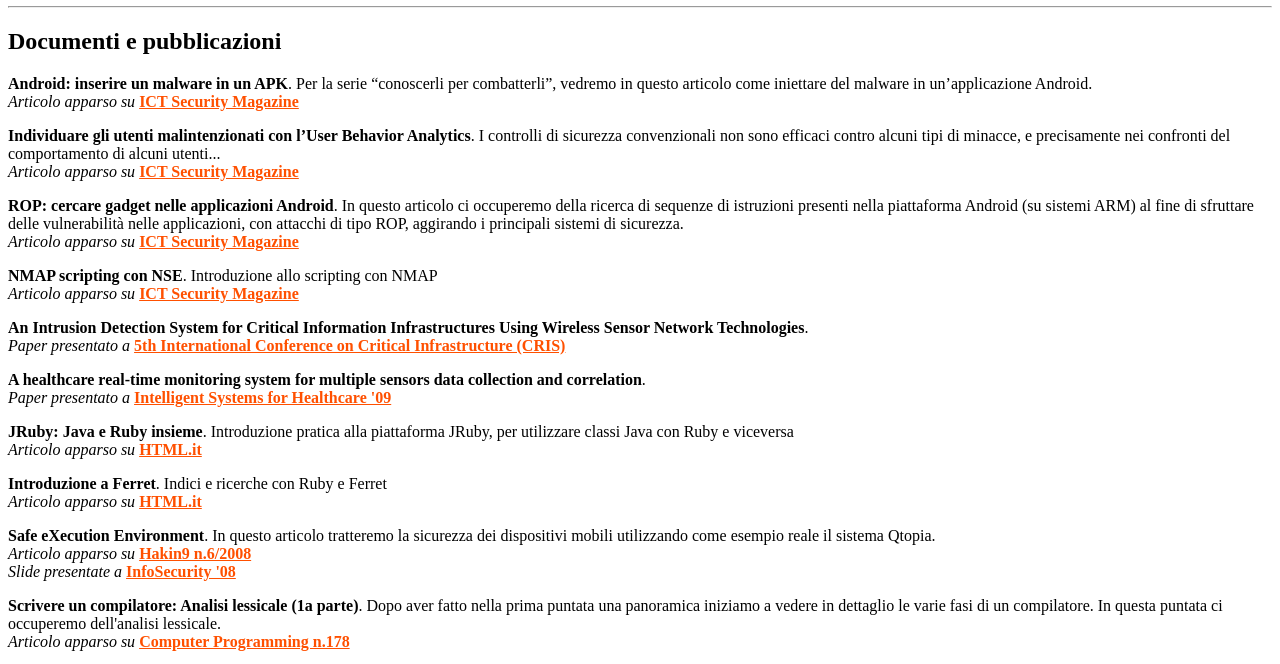
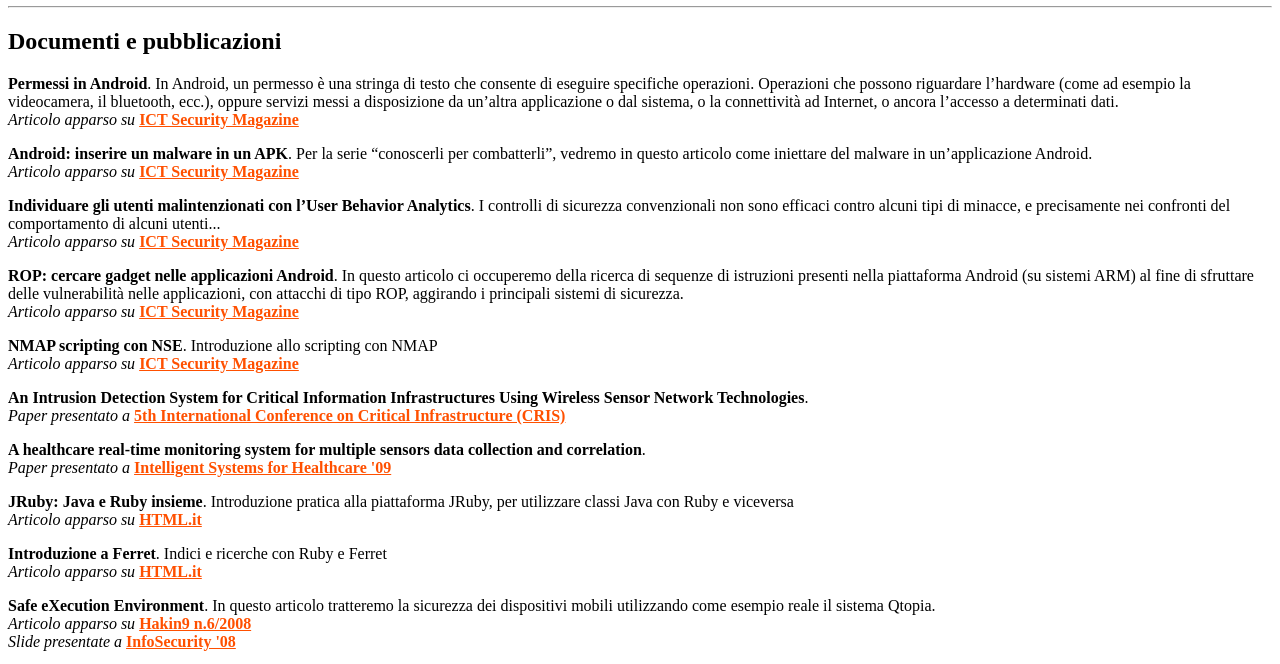
Before and after one commit to krsh/krsh.github.io, a plain HTML site: page index.html in a window 1280 px wide. Shown: the part 96-760 px from the top of the page. Drawn offline with Linux system fonts and the light colour scheme.

Commit message:
Added new article

```diff
--- a/index.html
+++ b/index.html
@@ -23,6 +23,11 @@ height="0" width="0" style="display:none;visibility:hidden"></iframe></noscript>
 
 
 <h2><a name="doc">Documenti e pubblicazioni</a></h2>
+
+<p><b>Permessi in Android</b>.
+In Android, un permesso è una stringa di testo che consente di eseguire specifiche operazioni. Operazioni che possono riguardare l’hardware (come ad esempio la videocamera, il bluetooth, ecc.), oppure servizi messi a disposizione da un’altra applicazione o dal sistema, o la connettività ad Internet, o ancora l’accesso a determinati dati.<br><i>Articolo apparso su </i><b>
+<a href="https://www.ictsecuritymagazine.com/articoli/permessi-in-android/" target="_blank">
+ICT Security Magazine</a></b></p>
 
 <p><b>Android: inserire un malware in un APK</b>.
 Per la serie “conoscerli per combatterli”, vedremo in questo articolo come iniettare del malware in un’applicazione Android.<br><i>Articolo apparso su </i><b>
```
